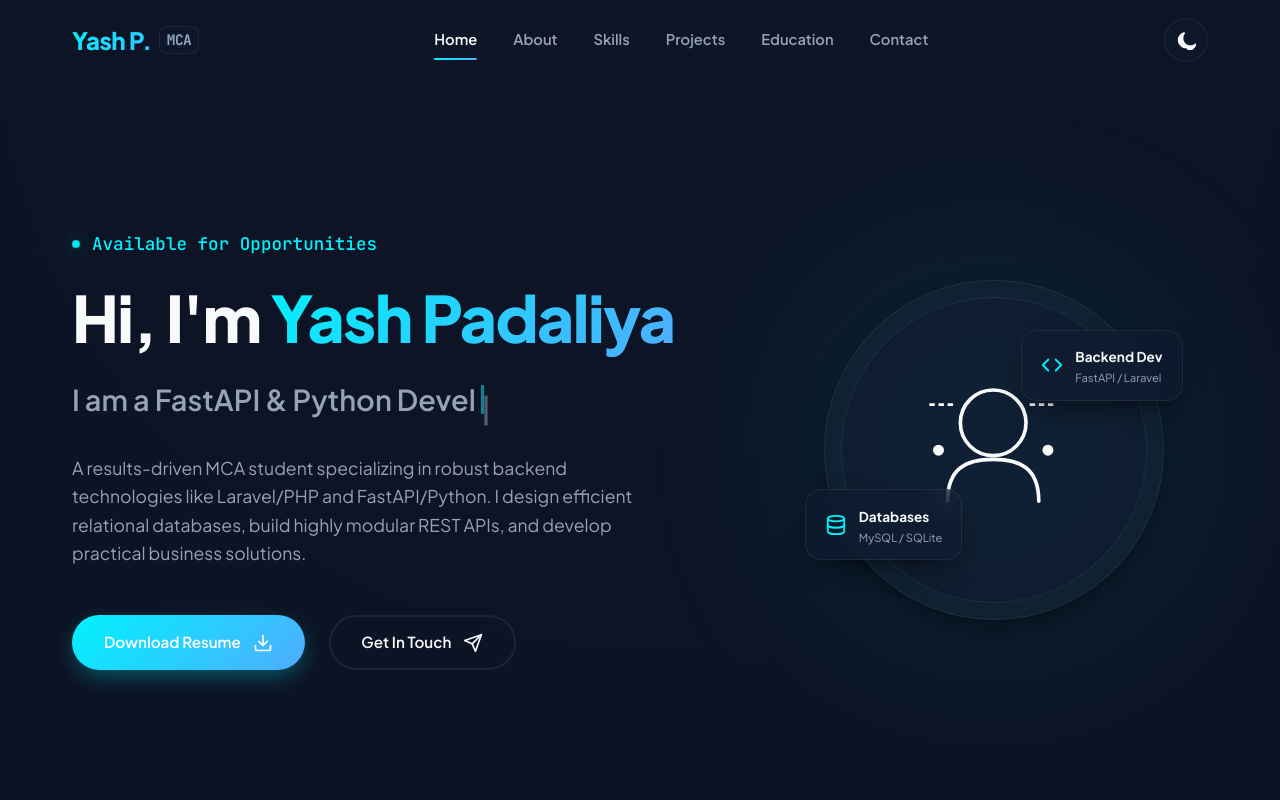
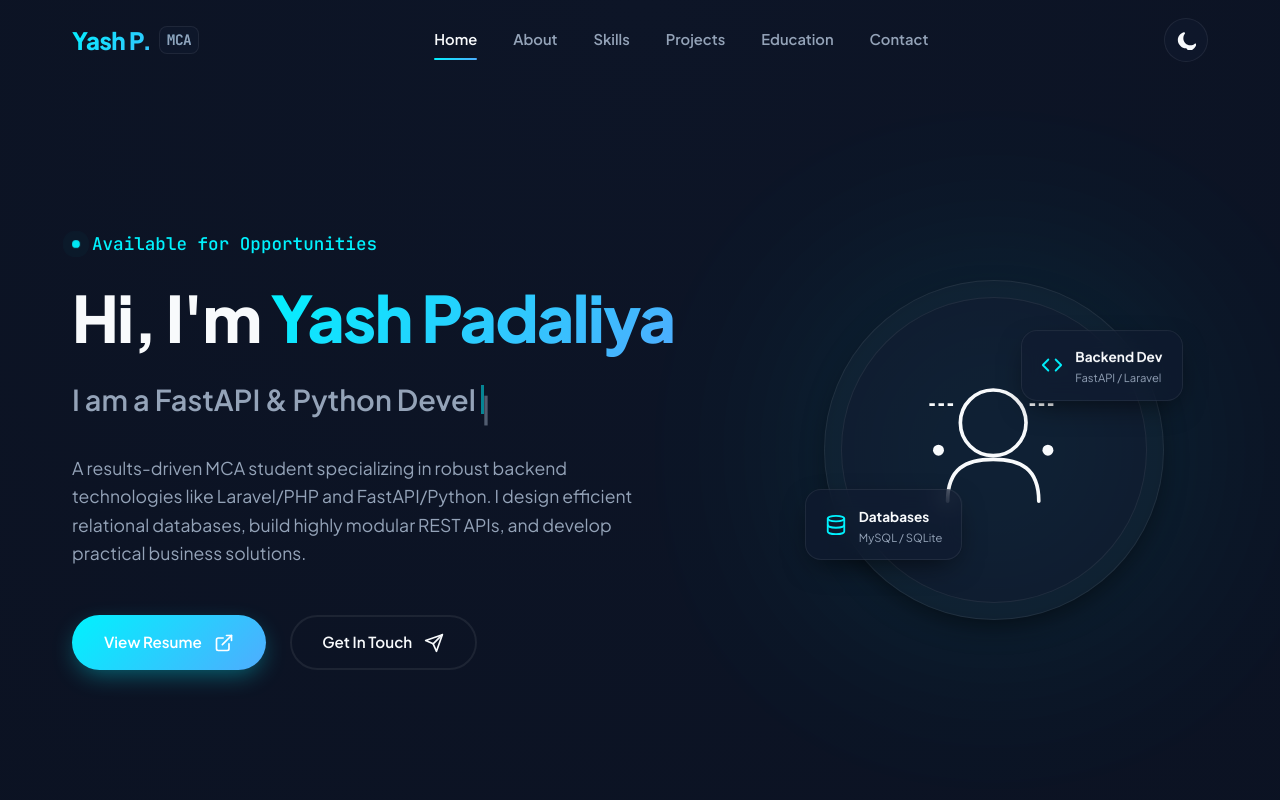
Before and after one commit to yashpadaliya08/yashpadaliya-portfolio, a website: page index.html in a window 1280 px wide. Shown: the top 800 px of the page. Drawn offline with Linux system fonts and the light colour scheme.

Commit message:
Update resume link to Google Drive

```diff
--- a/index.html
+++ b/index.html
@@ -76,12 +76,12 @@
             A results-driven MCA student specializing in robust backend technologies like Laravel/PHP and FastAPI/Python. I design efficient relational databases, build highly modular REST APIs, and develop practical business solutions.
           </p>
           <div class="hero-btns">
-            <a href="assets/Yash_Padaliya_Resume.pdf" download="Yash_Padaliya_Resume.pdf" class="glow-btn">
-              Download Resume
+            <a href="https://drive.google.com/file/d/1noCMA6O-j345Z8GR4fML3wzJLrMdebSb/view?usp=drive_link" target="_blank" class="glow-btn">
+              View Resume
               <svg width="20" height="20" viewBox="0 0 24 24" fill="none" stroke="currentColor" stroke-width="2" stroke-linecap="round" stroke-linejoin="round">
-                <path d="M21 15v4a2 2 0 0 1-2 2H5a2 2 0 0 1-2-2v-4"></path>
-                <polyline points="7 10 12 15 17 10"></polyline>
-                <line x1="12" y1="15" x2="12" y2="3"></line>
+                <path d="M18 13v6a2 2 0 0 1-2 2H5a2 2 0 0 1-2-2V8a2 2 0 0 1 2-2h6"></path>
+                <polyline points="15 3 21 3 21 9"></polyline>
+                <line x1="10" y1="14" x2="21" y2="3"></line>
               </svg>
             </a>
             <a href="#contact" class="secondary-btn">
```
